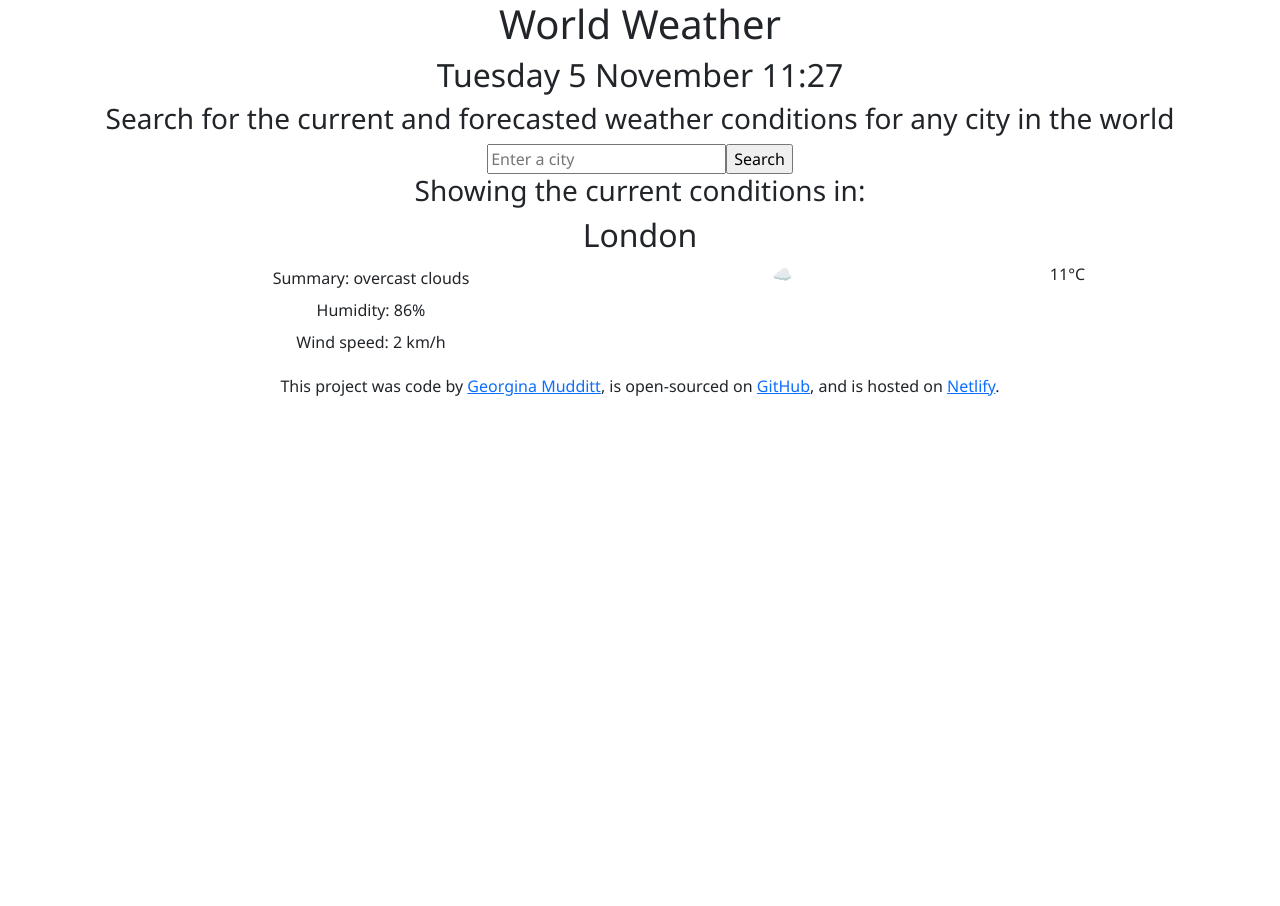
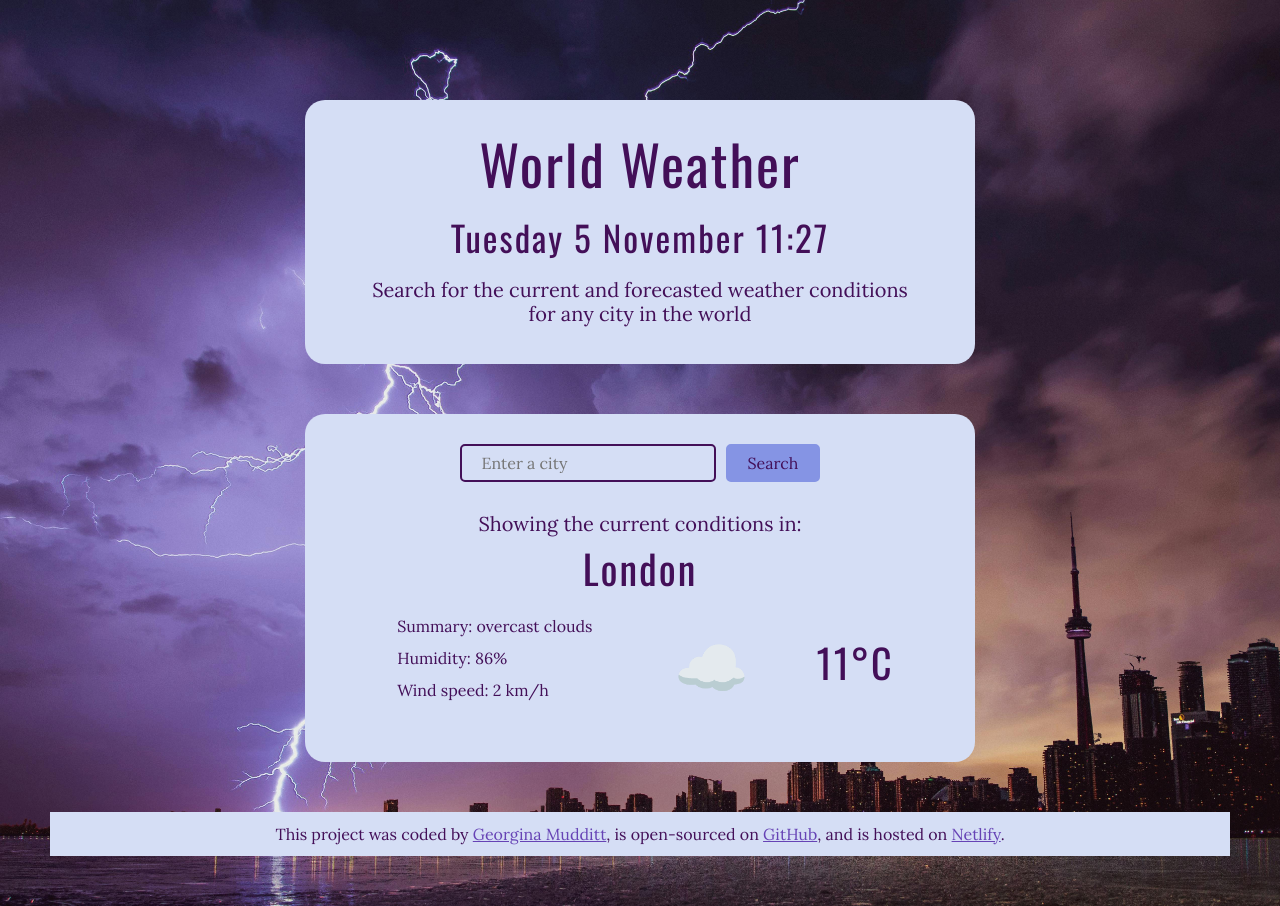
Before and after one commit to GeorginaMudditt/react-weather-app, a React (Create React App) app: page / in a window 1280 px wide. Before the commit the page ends 800 px from the top, so only its background shows below. Built offline with nearby package versions, Linux system fonts and the light colour scheme.

Commit message:
add styling to Header, Weather, and Footer

```diff
--- a/public/index.html
+++ b/public/index.html
@@ -11,6 +11,18 @@
     />
     <link rel="apple-touch-icon" href="%PUBLIC_URL%/logo192.png" />
     <link rel="manifest" href="%PUBLIC_URL%/manifest.json" />
+    <link rel="preconnect" href="https://fonts.googleapis.com" />
+    <link rel="preconnect" href="https://fonts.gstatic.com" crossorigin />
+    <link
+      href="https://fonts.googleapis.com/css2?family=Bangers&family=Fjalla+One&family=Gudea:ital,wght@0,400;0,700;1,400&family=Lato:ital,wght@0,100;0,300;0,400;0,700;0,900;1,100;1,300;1,400;1,700;1,900&family=Lora:ital,wght@0,400..700;1,400..700&family=Nunito:ital,wght@0,200..1000;1,200..1000&family=Oswald:wght@200..700&family=Poppins:ital,wght@0,100;0,200;0,300;0,400;0,500;0,600;0,700;0,800;0,900;1,100;1,200;1,300;1,400;1,500;1,600;1,700;1,800;1,900&family=Yellowtail&display=swap"
+      rel="stylesheet"
+    />
+    <link rel="preconnect" href="https://fonts.googleapis.com" />
+    <link rel="preconnect" href="https://fonts.gstatic.com" crossorigin />
+    <link
+      href="https://fonts.googleapis.com/css2?family=Bangers&family=Fjalla+One&family=Gudea:ital,wght@0,400;0,700;1,400&family=Lato:ital,wght@0,100;0,300;0,400;0,700;0,900;1,100;1,300;1,400;1,700;1,900&family=Lora:ital,wght@0,400..700;1,400..700&family=Nunito:ital,wght@0,200..1000;1,200..1000&family=Oswald:wght@200..700&family=Poppins:ital,wght@0,100;0,200;0,300;0,400;0,500;0,600;0,700;0,800;0,900;1,100;1,200;1,300;1,400;1,500;1,600;1,700;1,800;1,900&family=Yellowtail&display=swap"
+      rel="stylesheet"
+    />
     <title>React Weather App</title>
   </head>
   <body>
--- a/src/App.css
+++ b/src/App.css
@@ -1,9 +1,17 @@
 .App {
-  font-family: "Segoe UI", Tahoma, Geneva, Verdana, sans-serif;
+  background-image: url(../public/weather.jpg);
+  background-repeat: no-repeat;
+  background-size: cover;
+  background-position: centre;
+}
+
+.App {
+  margin: 0 auto;
+  padding: 50px;
   text-align: center;
 }
 
-ul {
-  list-style-type: none;
+.App ul {
   line-height: 2;
+  list-style: none;
 }
--- a/src/App.js
+++ b/src/App.js
@@ -10,8 +10,8 @@ export default function App() {
       <div className="container">
         <Header />
         <Weather />
-        <Footer />
       </div>
+      <Footer />
     </div>
   );
 }
--- a/src/Footer.css
+++ b/src/Footer.css
@@ -0,0 +1,14 @@
+.Footer {
+  background-color: #d5def5;
+  padding: 10px;
+}
+
+.Footer p {
+  color: #430f58;
+  font-family: "Lora", serif;
+  margin: 0;
+}
+
+.Footer a {
+  color: #6643b5;
+}
--- a/src/Footer.js
+++ b/src/Footer.js
@@ -3,8 +3,9 @@ import "./Footer.css";
 
 export default function Footer() {
   return (
+    <div className="Footer">
       <p>
-      This project was code by{" "}
+        This project was coded by{" "}
         <a
           href="https://www.linkedin.com/in/georgina-mudditt/"
           target="_blank"
@@ -30,5 +31,6 @@ export default function Footer() {
         </a>
         .
       </p>
+    </div>
   );
 }
--- a/src/Header.css
+++ b/src/Header.css
@@ -0,0 +1,41 @@
+.Header {
+  background-color: #d5def5;
+  border-radius: 20px;
+  margin: 50px auto;
+  max-width: 60%;
+  padding: 30px;
+}
+
+.Header h1,
+h2 {
+  color: #430f58;
+  font-family: "Oswald", sans-serif;
+  font-style: normal;
+  font-weight: 400;
+  letter-spacing: 2px;
+}
+
+.Header h3 {
+  color: #430f58;
+  font-family: "Lora", serif;
+  font-size: 20px;
+  font-style: normal;
+  font-weight: 400;
+}
+
+.Header h1 {
+  font-size: 55px;
+}
+
+.Header h2 {
+  font-size: 35px;
+  margin: 20px 0;
+}
+
+@media (max-width: 768px) {
+  .Header {
+    margin: 30px auto;
+    max-width: 100%;
+    padding: 20px;
+  }
+}
--- a/src/Header.js
+++ b/src/Header.js
@@ -7,8 +7,8 @@ export default function Header() {
       <h1>World Weather</h1>
       <h2 className="date">Tuesday 5 November 11:27</h2>
       <h3 className="tagline">
-        Search for the current and forecasted weather conditions for any city in
-        the world
+        Search for the current and forecasted weather conditions
+        <br /> for any city in the world
       </h3>
     </div>
   );
--- a/src/Weather.css
+++ b/src/Weather.css
@@ -0,0 +1,97 @@
+.Weather {
+  background-color: #d5def5;
+  border-radius: 20px;
+  margin: 0 auto 50px auto;
+  max-width: 60%;
+  padding: 30px;
+}
+
+.Weather form {
+  font-family: "Lora", serif;
+}
+
+.Weather input {
+  border: 0;
+  border-radius: 5px;
+  margin: 0 5px;
+  padding: 5px 20px;
+}
+
+.Weather .enter-city {
+  border: 2px solid #430f58;
+  background-color: #d5def5;
+  max-width: 90%;
+}
+
+.Weather .search-button {
+  background-color: #8594e4;
+  border: 2px solid #8594e4;
+  color: #430f58;
+}
+
+.Weather .search-button:hover {
+  background-color: #430f58;
+  border: 2px solid #430f58;
+  color: #d5def5;
+}
+
+.Weather h2 {
+  font-family: "Oswald", sans-serif;
+  font-size: 40px;
+  font-style: normal;
+  font-weight: 400;
+  letter-spacing: 2px;
+}
+
+.Weather h3 {
+  color: #430f58;
+  font-family: "Lora", serif;
+  font-size: 20px;
+  font-style: normal;
+  font-weight: 400;
+  margin-top: 30px;
+}
+
+.Weather li {
+  color: #430f58;
+  font-family: "Lora", serif;
+  text-align: left;
+}
+
+.Weather .current-weather-container {
+  display: flex;
+  justify-content: space-around;
+  align-items: center;
+  padding: 10px 30px;
+}
+
+.Weather .current-weather-icon {
+  font-size: 60px;
+}
+
+@media (max-width: 768px) {
+  .Weather {
+    margin: 0 auto 50px auto;
+    max-width: 100%;
+    padding: 10px;
+  }
+
+  .Weather input {
+    margin: 5px;
+  }
+
+  .Weather .current-weather-container {
+    display: flex;
+    flex-wrap: wrap;
+    flex-direction: column-reverse;
+    padding: 10px 0;
+  }
+
+  .Weather ul {
+    padding: 0;
+  }
+
+  .Weather li {
+    text-align: center;
+  }
+}
--- a/src/Weather.js
+++ b/src/Weather.js
@@ -6,8 +6,12 @@ export default function Weather() {
   return (
     <div className="Weather">
       <form>
-        <input type="search" placeholder="Enter a city" />
-        <input type="submit" value="Search" />
+        <input
+          className="enter-city"
+          type="search"
+          placeholder="Enter a city"
+        />
+        <input className="search-button" type="submit" value="Search" />
       </form>
       <h3>Showing the current conditions in:</h3>
       <h2>London</h2>
@@ -20,10 +24,10 @@ export default function Weather() {
           </ul>
         </div>
         <div className="col-3">
-          <div>☁️</div>
+          <div className="current-weather-icon">☁️</div>
         </div>
         <div className="col-3">
-          <div>11°C</div>
+          <h2 className="current-temperature">11°C</h2>
         </div>
       </div>
     </div>
```
Also changed, not shown: public/weather.jpg (added). Lines whose indentation alone changed are shown as unchanged.
